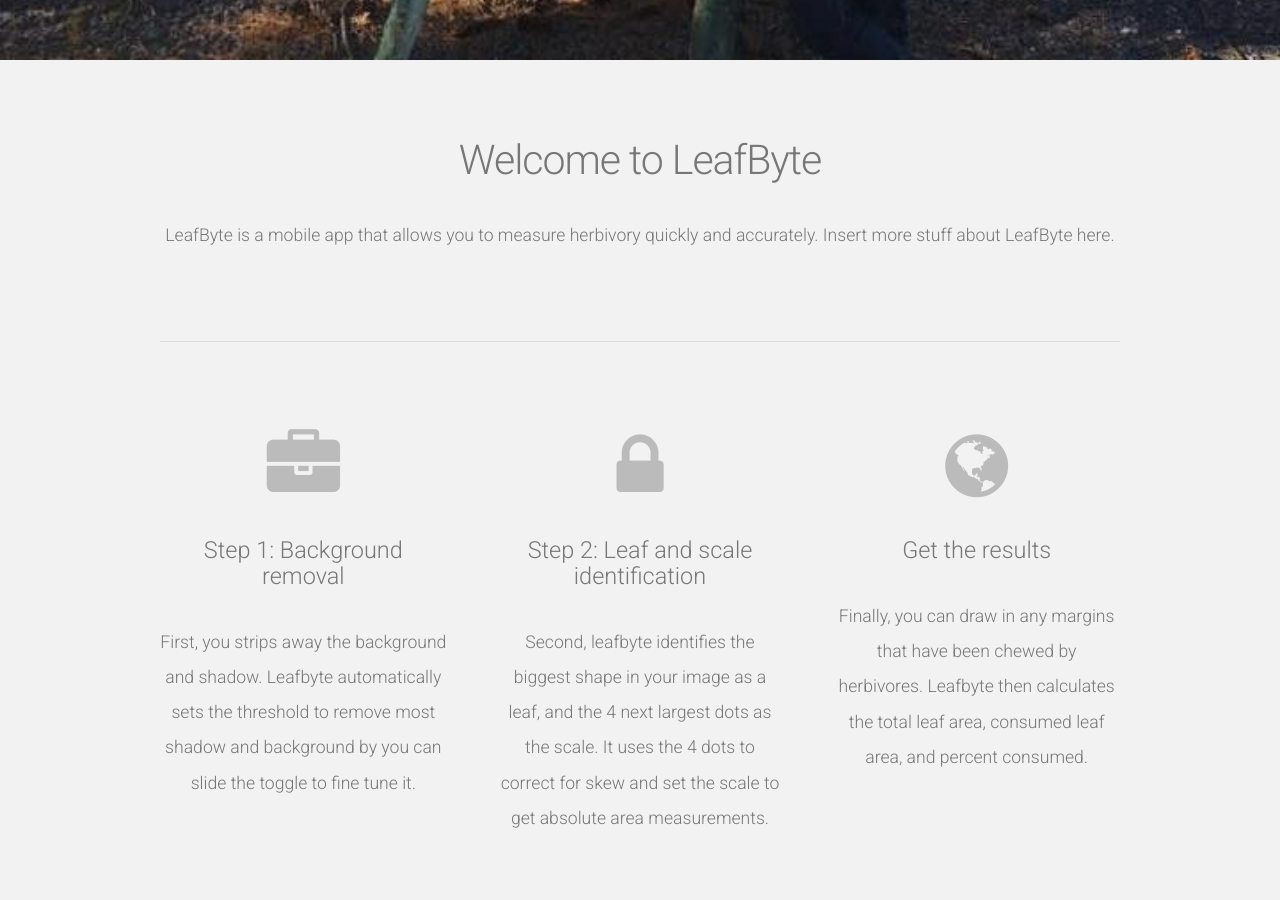
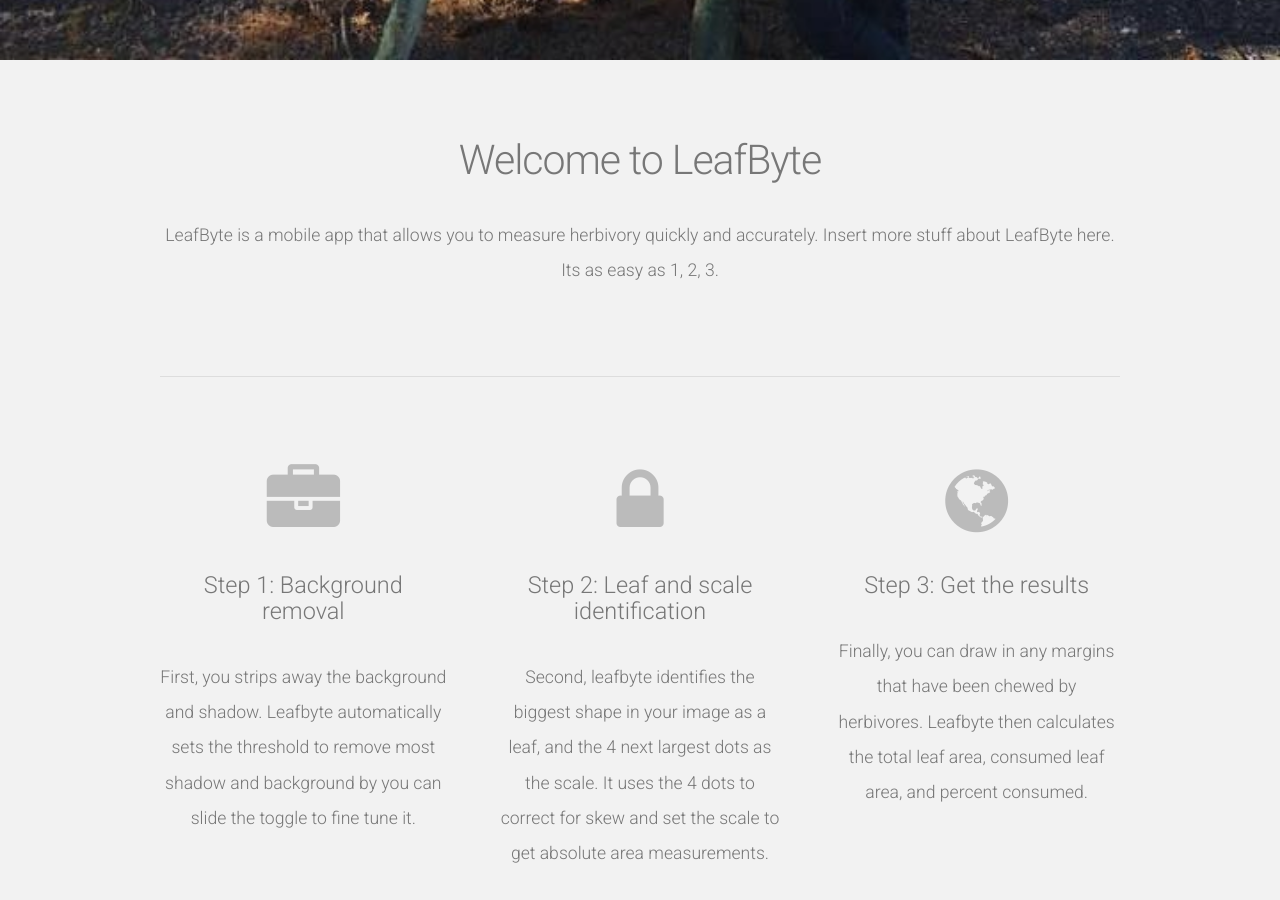
Before and after one commit to Zoegp/zoegp.github.io, a Jekyll site: the page leafbyte.html, which Jekyll copies as it is, in a window 1280 px wide and 900 px high, scrolled down 318 px. Built offline with Jekyll 4.4.1, drawn with Linux system fonts in a browser that asks for light colours; nearby versions of some CDN libraries.

Commit message:
Update leafbyte.html

```diff
--- a/leafbyte.html
+++ b/leafbyte.html
@@ -52,7 +52,7 @@
 		<header>
 			<h2>Welcome to LeafByte</h2>
 		</header>
-		<p>LeafByte is a mobile app that allows you to measure herbivory quickly and accurately. Insert more stuff about LeafByte here.</p>
+		<p>LeafByte is a mobile app that allows you to measure herbivory quickly and accurately. Insert more stuff about LeafByte here.<br> Its as easy as 1, 2, 3. </p>
 		<hr />
 		<div class="row">
 			<section class="4u">
@@ -67,7 +67,7 @@
 			</section>
 			<section class="4u">
 				<span class="pennant"><span class="fa fa-globe"></span></span>
-				<h3>Get the results</h3>
+				<h3>Step 3: Get the results</h3>
 				<p>Finally, you can draw in any margins that have been chewed by herbivores. Leafbyte then calculates the total leaf area, consumed leaf area, and percent consumed. </p>
 			</section>
 
```
